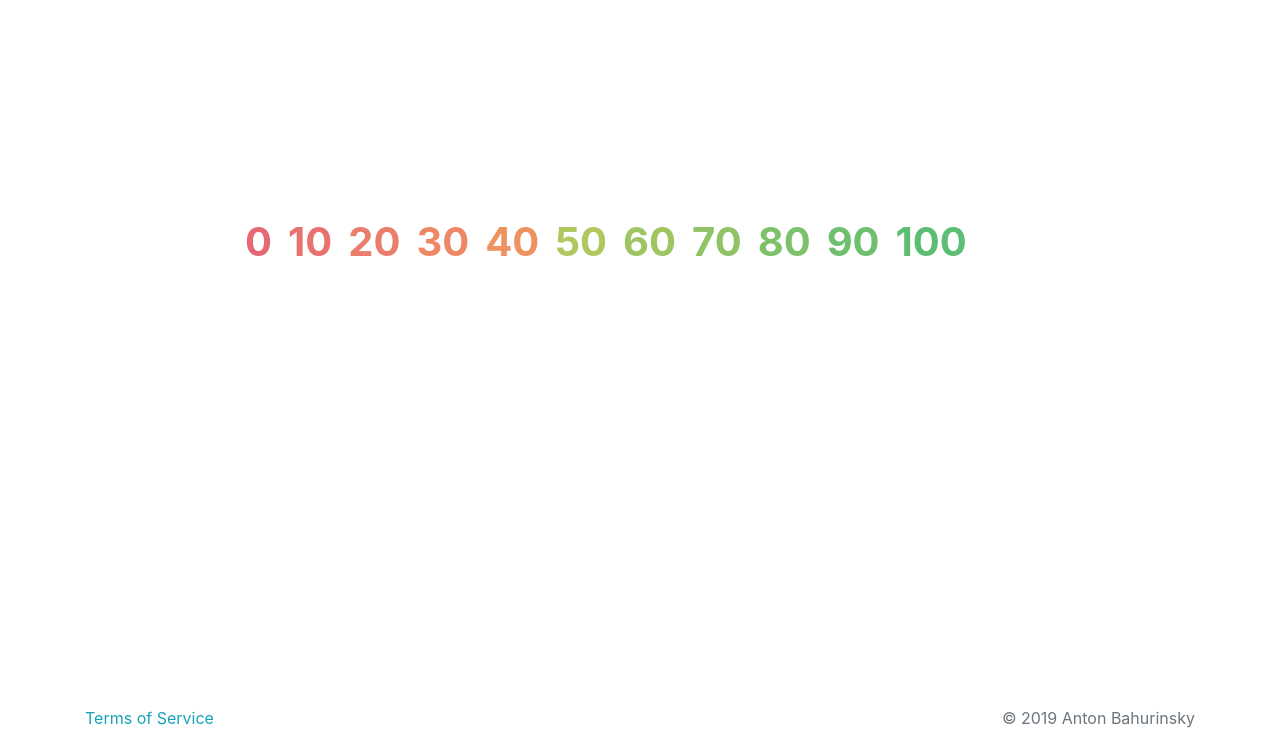
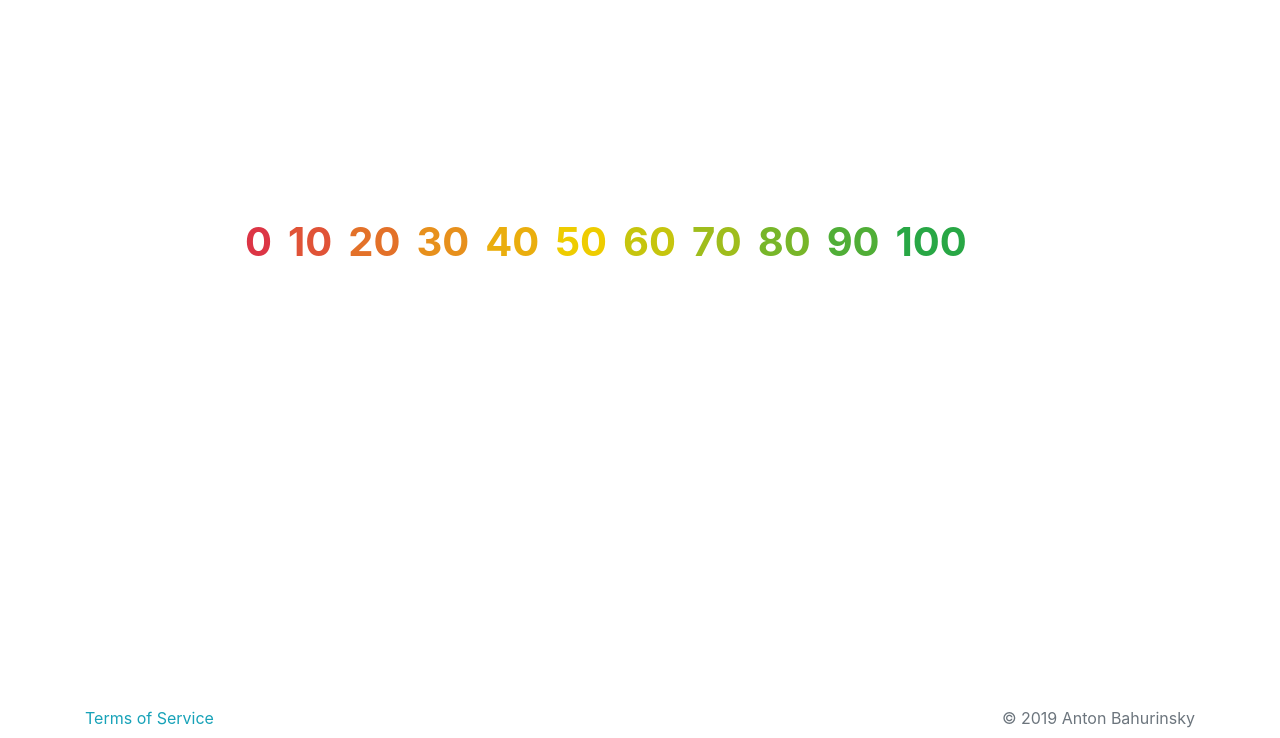
Before and after one commit to toxa16/infometer-frames, a website: page src/gradient-colors.html in a window 1280 px wide. Shown: the part 62-800 px from the top of the page. Drawn offline with nearby package versions, Linux system fonts and the light colour scheme; files that its build step writes are made by us from their sources.

Commit message:
updating gradient color gamma

```diff
--- a/package.json
+++ b/package.json
@@ -5,6 +5,7 @@
   "main": "index.js",
   "scripts": {
     "compile:scss": "node-sass ./src/scss/styles.scss ./dist/css/styles.css",
+    "compile:scss:watch": "node-sass --watch ./src/scss/styles.scss ./dist/css/styles.css",
     "test": "echo \"Error: no test specified\" && exit 1"
   },
   "keywords": [],
--- a/src/scss/styles.scss
+++ b/src/scss/styles.scss
@@ -1,22 +1,16 @@
 // rgba(220, 53, 69)  red
 // rgba(255, 193, 7)  yellow
-// #6c757d rgba(23, 162, 184)  blue(info)
+// #17a2b8 rgba(23, 162, 184)  blue(info)
 // rgba(40, 167, 69)  green
 
 @for $i from 0 through 49 {
   .im-progress-color-#{$i} {
-    color: scale-color($color: mix(
-      rgba(220, 53, 69, ((100 - $i) / 100)),
-      rgba(255, 193, 7, ($i / 100))
-    ), $alpha: 50%);
+    color: mix(rgb(220, 53, 69), #eecc00, (100 - $i * 2));
   }
 }
 
 @for $i from 50 through 100 {
   .im-progress-color-#{$i} {
-    color: scale-color($color: mix(
-      rgba(255, 193, 7, ((100 - $i) / 100)),
-      rgba(40, 167, 69, ($i / 100))
-    ), $alpha: 50%);
+    color: mix(#eecc00, rgb(40, 167, 69), (200 - $i * 2));
   }
 }
```
